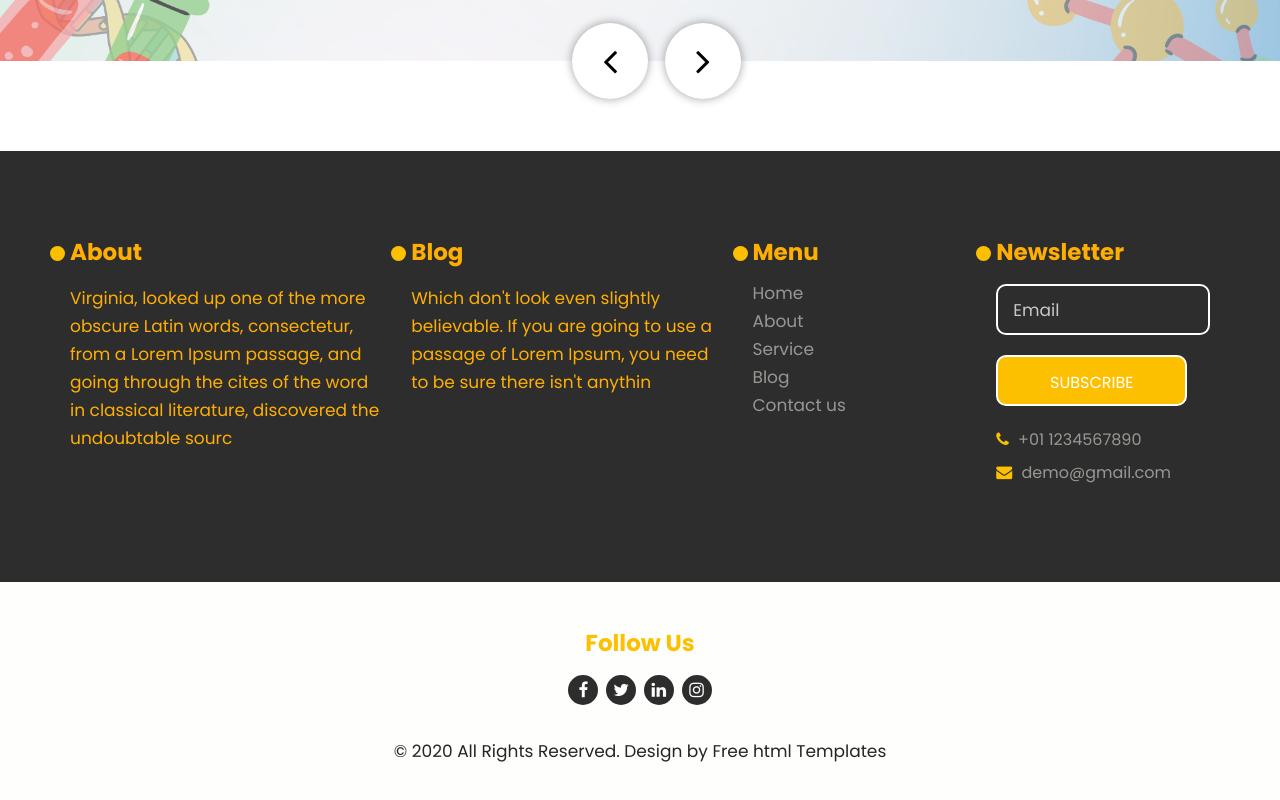
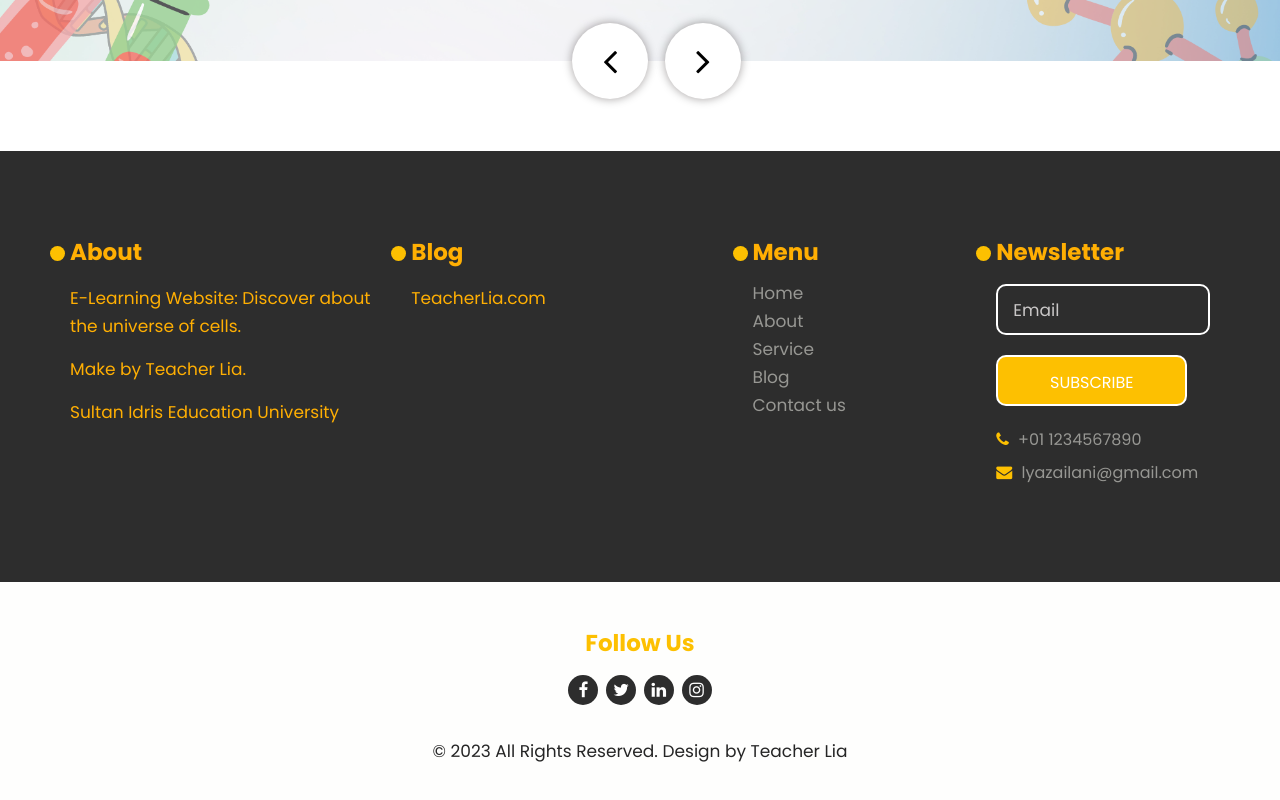
Before and after one commit to lyazailani/VirtualMicroscopebyTeacherLia, a plain HTML site: page index10.html in a window 1280 px wide. Shown: the part 679-1479 px from the top of the page. Drawn offline with nearby package versions, Linux system fonts and the light colour scheme; files whose address does not match are found by name.

Commit message:
Update index10.html

```diff
--- a/index10.html
+++ b/index10.html
@@ -825,13 +825,15 @@
                         <div class="col-lg-6 col-md-12">
                            <div class="hedingh3 text_align_left">
                               <h3>About</h3>
-                              <p> Virginia, looked up one of the more obscure Latin words, consectetur, from a Lorem Ipsum passage, and going through the cites of the word in classical literature, discovered the undoubtable sourc</p>
+                              <p> E-Learning Website: Discover about the universe of cells.</p>
+                              <p> Make by Teacher Lia.</p>
+                              <p> Sultan Idris Education University </p>
                            </div>
                         </div>
                         <div class="col-lg-6 col-md-12">
                            <div class="hedingh3 text_align_left">
                               <h3>Blog</h3>
-                              <p>Which don't look even slightly believable. If you are going to use a passage of Lorem Ipsum, you need to be sure there isn't anythin</p>
+                              <p> TeacherLia.com</p>
                            </div>
                         </div>
                      </div>
@@ -862,7 +864,7 @@
                                     +01 1234567890
                                  </li>
                                  <li><i class="fa fa-envelope" aria-hidden="true"></i>
-                                    <a href="Javascript:void(0)">demo@gmail.com</a>
+                                    <a href="Javascript:void(0)">lyazailani@gmail.com</a>
                                  </li>
                               </ul>
                            </div>
@@ -886,7 +888,7 @@
                         </div>
                      </div>
                      <div class="col-md-12">
-                        <p>© 2020 All Rights Reserved. Design by <a href="https://html.design/"> Free html Templates</a></p>
+                        <p>© 2023 All Rights Reserved. Design by <a href="https://html.design/"> Teacher Lia</a></p>
                      </div>
                   </div>
                </div>
```
